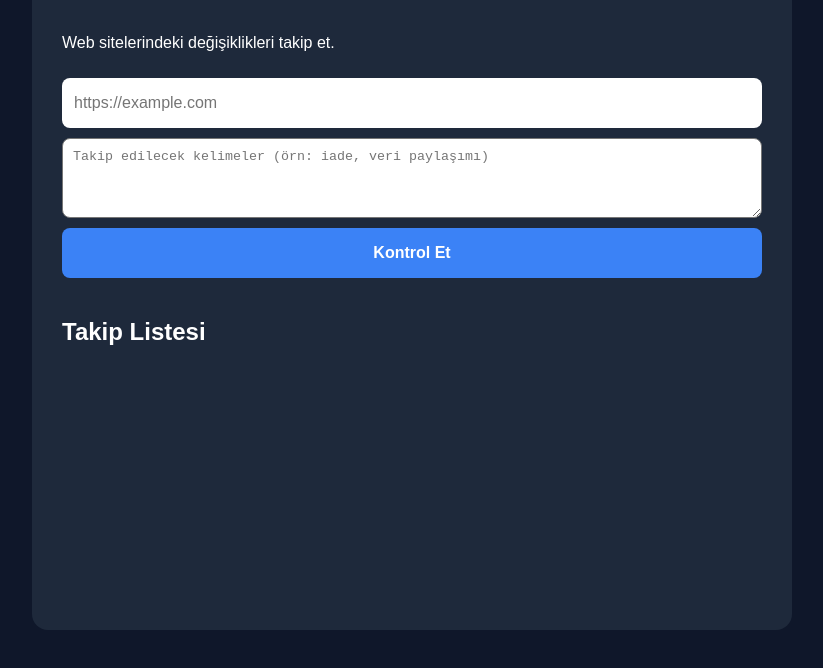
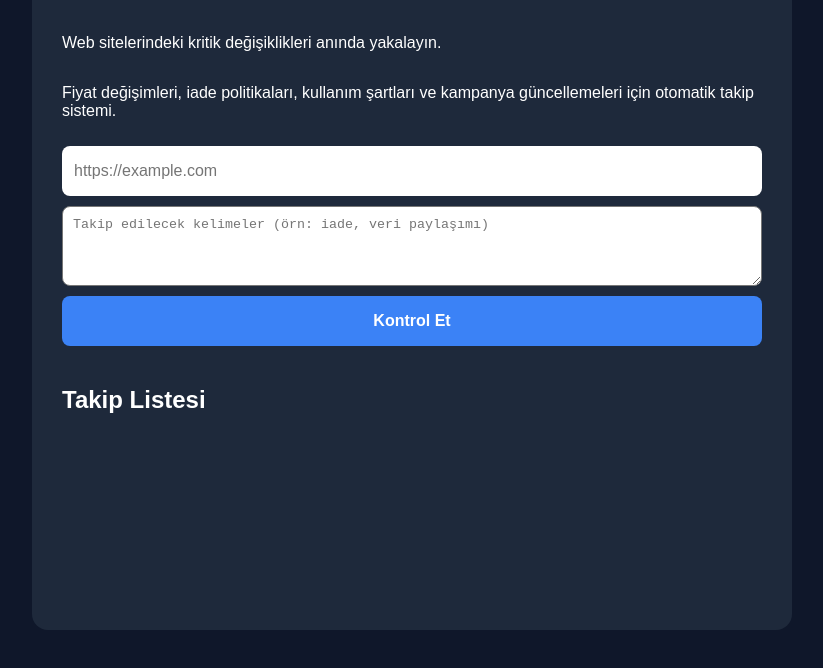
Before and after one commit to firatkayacareer/terms-radar, a website: page public/index.html in a window 1280 px wide. Shown: the part 120-788 px from the top of the page, without its empty margins (228-1051 px from the left). Drawn offline with Linux system fonts and the light colour scheme; no server answers.

Commit message:
improve landing text

```diff
--- a/public/index.html
+++ b/public/index.html
@@ -9,11 +9,15 @@
 <body>
 
     <div class="container">
-        <h1>Terms Radar</h1>
+       <h1>Terms Radar</h1>
 
-        <p>
-            Web sitelerindeki değişiklikleri takip et.
-        </p>
+<p class="subtitle">
+    Web sitelerindeki kritik değişiklikleri anında yakalayın.
+</p>
+
+<p class="description">
+    Fiyat değişimleri, iade politikaları, kullanım şartları ve kampanya güncellemeleri için otomatik takip sistemi.
+</p>
 
        <input
     type="text"
```
